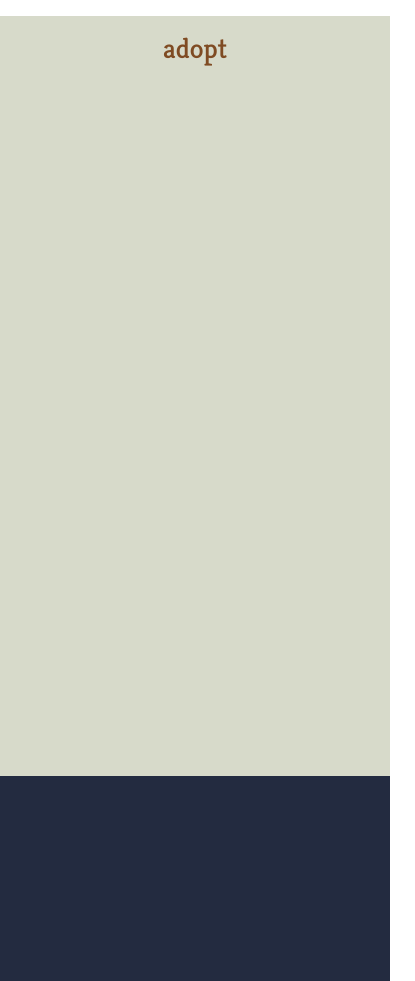
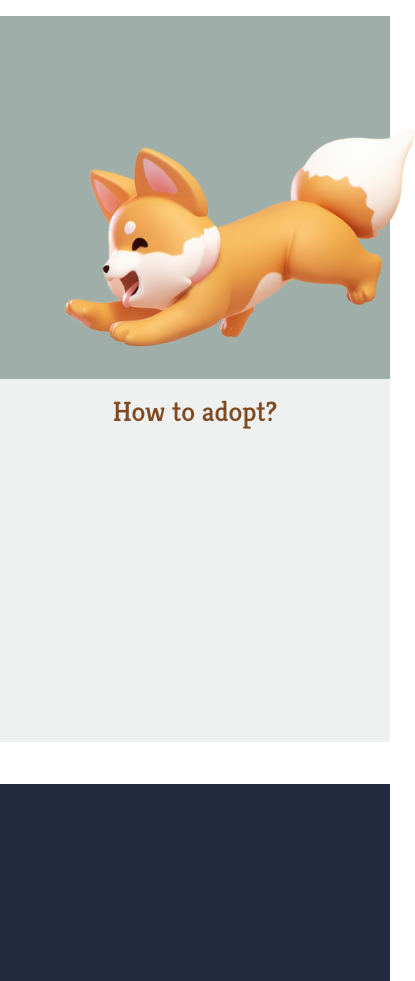
Before and after one commit to phg02/frontend4WebStudio, a plain HTML site: page index.html in a window 390 px wide. Shown: the part 1660-2641 px from the top of the page, 415 px wide, since content can reach past the window. Drawn offline with nearby package versions, Linux system fonts and the light colour scheme.

Commit message:
somepart

```diff
--- a/index.html
+++ b/index.html
@@ -75,10 +75,16 @@
     </section>
     <section class="whiteblank"></section>
     <section id="adopt-ad">
-        <div class="hero-com">
-            <h1>adopt</h1>
+        <div class="adopt-grid">
+            <div class="dog-run">
+                <img src="images/dogAdopt.png" alt="dog running">
+            </div>
+            <div class="process">
+                <h1>How to adopt?</h1>
+            </div>
         </div>
     </section>
+    <section class="whiteblank"></section>
     <footer></footer>
 </body>
 
--- a/stylesheet/homepage.css
+++ b/stylesheet/homepage.css
@@ -53,9 +53,34 @@ nav {
     padding: 4%;
 }
 #adopt-ad{
-    background-color: #D7DACA;
-    height: 90vh;
+    height: 86vh;
 }
+.adopt-grid{
+    display: grid;
+    grid-template-columns: 1fr 2fr;
+    height: 100%;
+}
+.dog-run{
+    background-color: #A0AEAA;
+    height: 100%;
+    text-align: center;
+    display: flex;
+}
+.dog-run > img{
+    width:110%;
+    margin-bottom: 2rem;
+    align-self: flex-end;
+    margin-left: 2rem;
+}
+.process{
+    background-color: #EFF0F0;
+    height: 100%;
+    text-align: center;
+}
+.process >h1{
+    padding: 4%;
+}
+
 footer{
     height: 30vh;
     background-color: #232B40;
@@ -79,4 +104,18 @@ footer{
     margin-left: 1rem;
     margin-right: 1rem;
   }
+  .adopt-grid{
+    display: grid;
+    grid-template-columns: 1fr;
+    grid-template-rows: 1fr 1fr;
+    height: 100%;
+  }
+  .dog-run{
+    text-align: end;
+  }
+  .dog-run > img{
+    width:90%;
+    justify-self: flex-center;
+    margin-left: 4rem;
+    }
 }
```
Also changed, not shown: images/dogAdopt.png (added), images/dogLanding.png (added), 1 other file.
